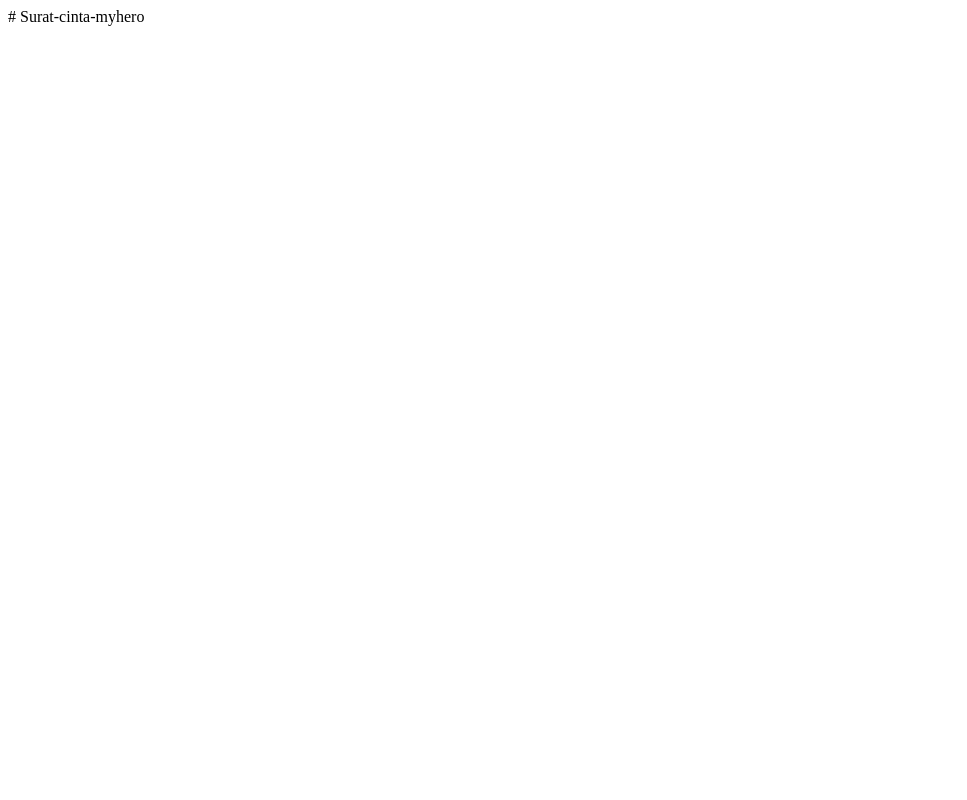
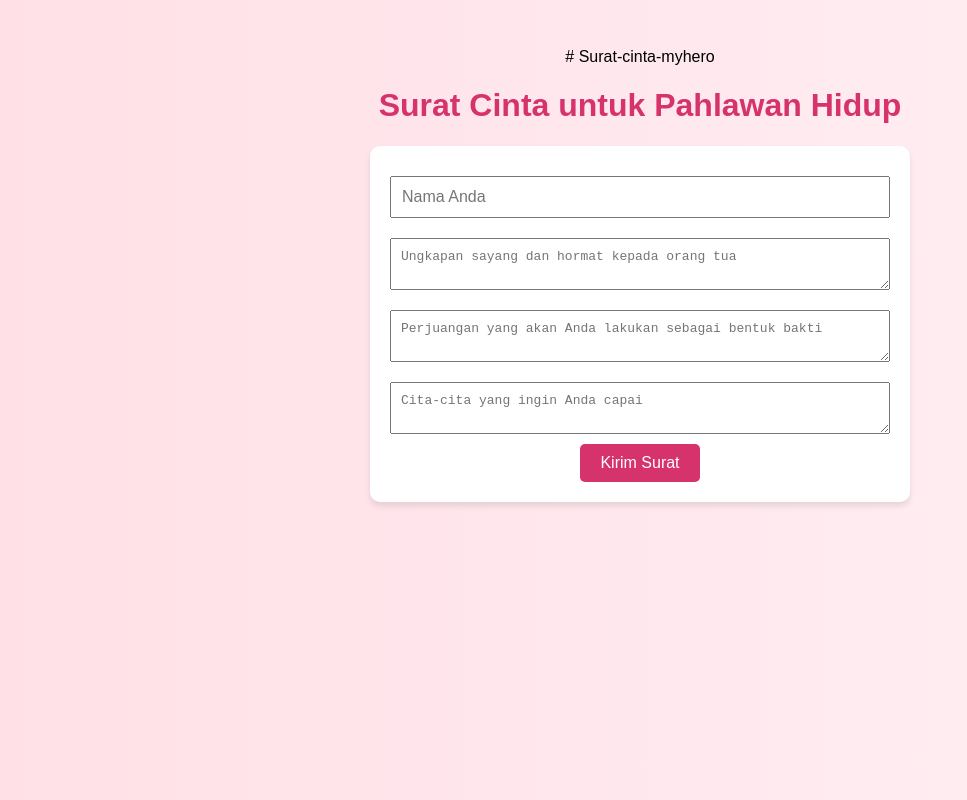
Before and after one commit to yha0611/Surat-cinta-myhero, a plain HTML site: page index.html in a window 1280 px wide. Shown: the whole page, without its empty margins (0-967 px from the left). Drawn offline with Linux system fonts and the light colour scheme.

Commit message:
Update index.html
tambah halaman surat cinta

```diff
--- a/index.html
+++ b/index.html
@@ -1 +1,52 @@
 # Surat-cinta-myhero
+<!DOCTYPE html>
+<html lang="id">
+<head>
+  <meta charset="UTF-8" />
+  <meta name="viewport" content="width=device-width, initial-scale=1.0"/>
+  <title>Surat Cinta untuk Pahlawan Hidup</title>
+  <style>
+    body {
+      font-family: Arial, sans-serif;
+      background: linear-gradient(to right, #ffe0e6, #fff0f5);
+      padding: 40px;
+      text-align: center;
+    }
+    h1 {
+      color: #d6336c;
+    }
+    form {
+      background: white;
+      padding: 20px;
+      margin: auto;
+      max-width: 500px;
+      border-radius: 10px;
+      box-shadow: 0 4px 6px rgba(0,0,0,0.1);
+    }
+    textarea, input {
+      width: 100%;
+      margin: 10px 0;
+      padding: 10px;
+      font-size: 1em;
+    }
+    button {
+      background-color: #d6336c;
+      color: white;
+      padding: 10px 20px;
+      font-size: 1em;
+      border: none;
+      border-radius: 5px;
+    }
+  </style>
+</head>
+<body>
+  <h1>Surat Cinta untuk Pahlawan Hidup</h1>
+  <form>
+    <input type="text" placeholder="Nama Anda" required><br>
+    <textarea placeholder="Ungkapan sayang dan hormat kepada orang tua" required></textarea><br>
+    <textarea placeholder="Perjuangan yang akan Anda lakukan sebagai bentuk bakti" required></textarea><br>
+    <textarea placeholder="Cita-cita yang ingin Anda capai" required></textarea><br>
+    <button type="submit">Kirim Surat</button>
+  </form>
+</body>
+</html>
```
